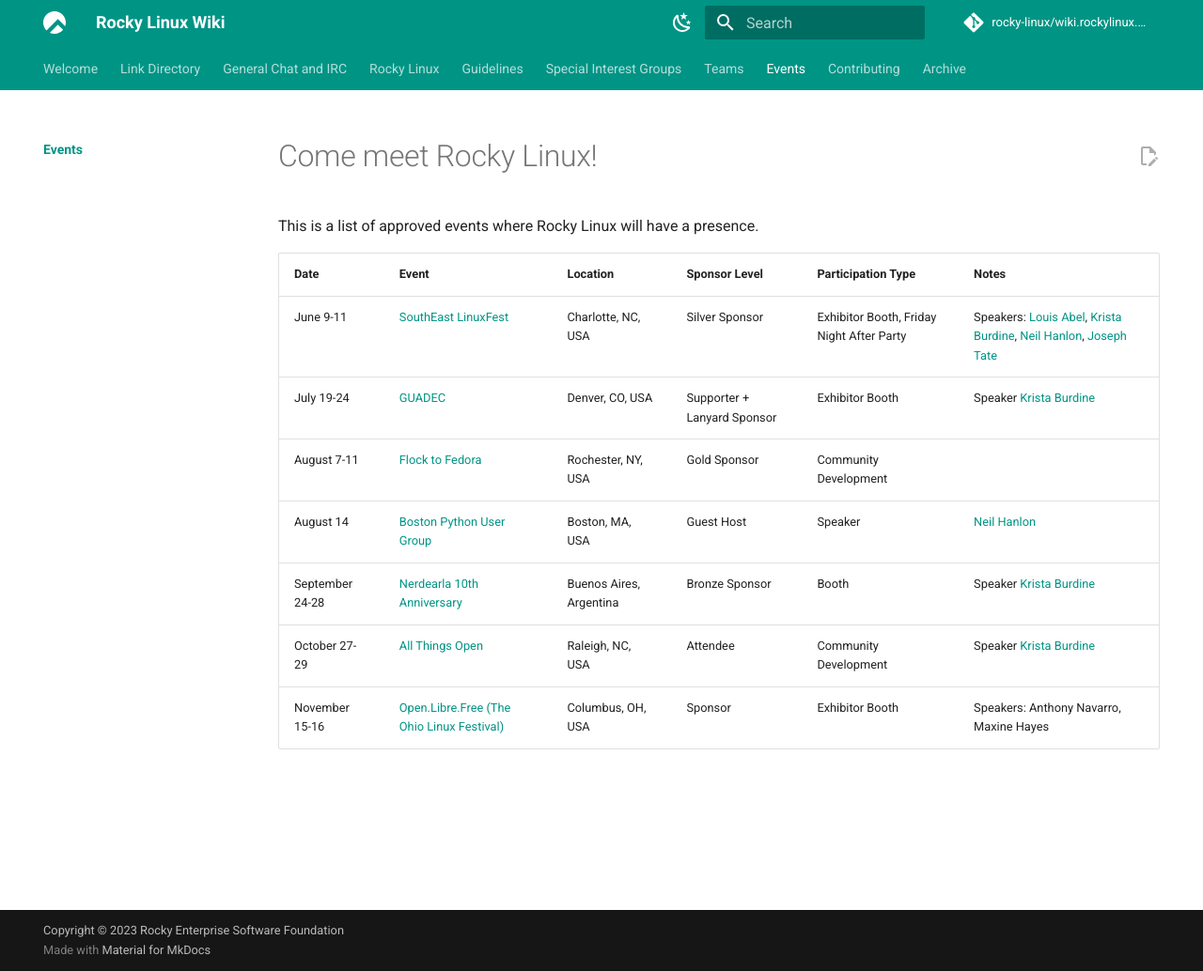
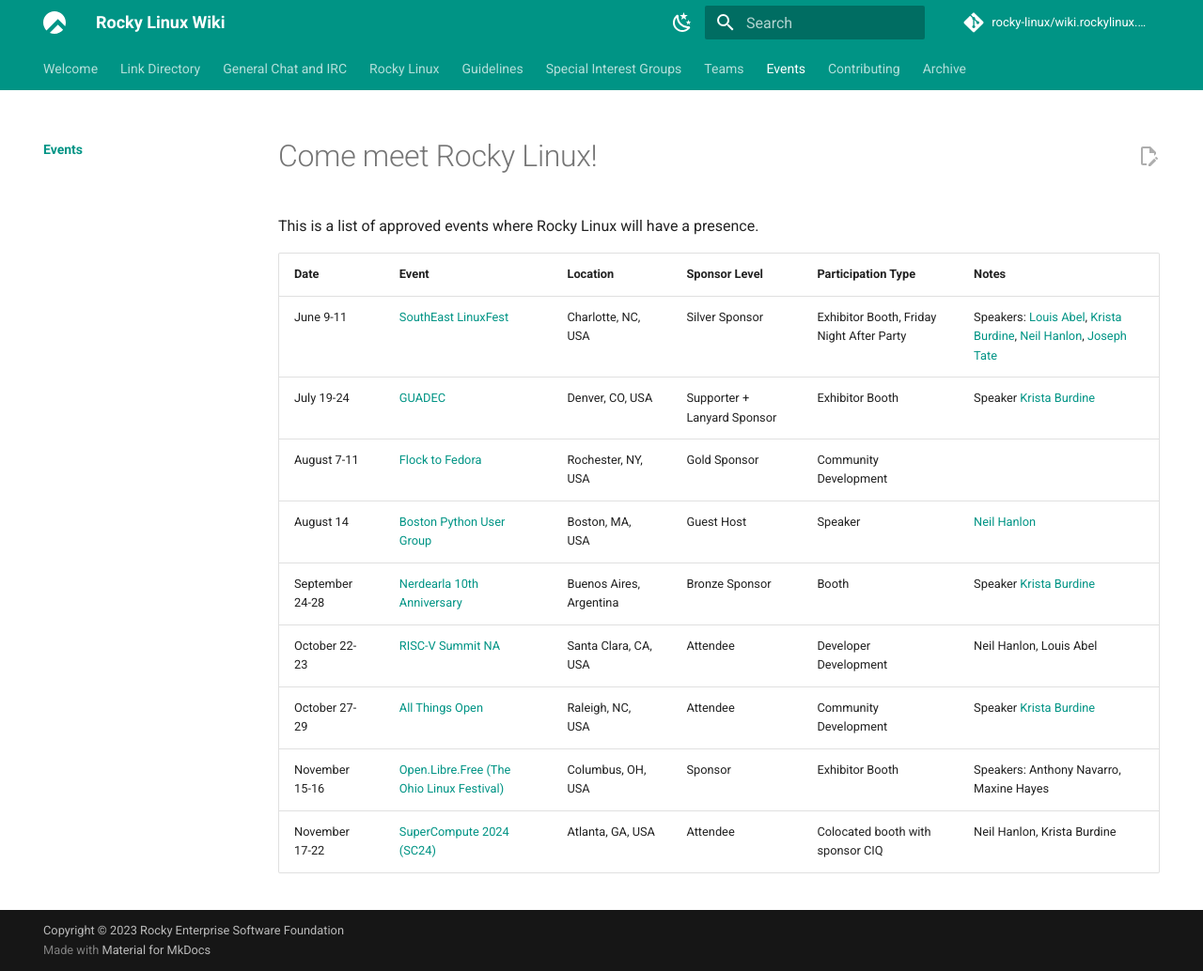
Before and after one commit to rocky-linux/wiki.rockylinux.org, an MkDocs documentation site: the page built from docs/events/index.md, in a window 1280 px wide and 1034 px high. Shown: the whole window at 94% size. Built offline with MkDocs 1.6.1 and Material for MkDocs 9.7.7, drawn with Linux system fonts in a browser that asks for light colours; comment, search, counter and statistics services are not loaded.

Commit message:
Update index.md
update upcoming events

```diff
--- a/docs/events/index.md
+++ b/docs/events/index.md
@@ -13,5 +13,7 @@
 |August 7-11|[Flock to Fedora](https://flocktofedora.org/)|Rochester, NY, USA|Gold Sponsor|Community Development||
 |August 14|[Boston Python User Group](https://about.bostonpython.com/)|Boston, MA, USA|Guest Host|Speaker|[Neil Hanlon](https://www.youtube.com/watch?v=WrWh949dans)|
 |September 24-28|[Nerdearla 10th Anniversary](https://nerdear.la/en/)|Buenos Aires, Argentina|Bronze Sponsor|Booth|Speaker [Krista Burdine](https://nerdear.la/en/speakers/krista-burdine/)|
-October 27-29|[All Things Open](https://2024.allthingsopen.org/)|Raleigh, NC, USA|Attendee|Community Development|Speaker [Krista Burdine](https://2024.allthingsopen.org/speakers/krista-burdine)|
-November 15-16|[Open.Libre.Free (The Ohio Linux Festival)](https://olfconference.org/)|Columbus, OH, USA|Sponsor|Exhibitor Booth|Speakers: Anthony Navarro, Maxine Hayes|
+|October 22-23|[RISC-V Summit NA](https://riscv.org/event/risc-v-summit-north-america-2024/)|Santa Clara, CA, USA|Attendee|Developer Development|Neil Hanlon, Louis Abel|
+|October 27-29|[All Things Open](https://2024.allthingsopen.org/)|Raleigh, NC, USA|Attendee|Community Development|Speaker [Krista Burdine](https://2024.allthingsopen.org/speakers/krista-burdine)|
+|November 15-16|[Open.Libre.Free (The Ohio Linux Festival)](https://olfconference.org/)|Columbus, OH, USA|Sponsor|Exhibitor Booth|Speakers: Anthony Navarro, Maxine Hayes|
+|November 17-22|[SuperCompute 2024 (SC24)](https://sc24.supercomputing.org/)|Atlanta, GA, USA|Attendee|Colocated booth with sponsor CIQ|Neil Hanlon, Krista Burdine|
```
